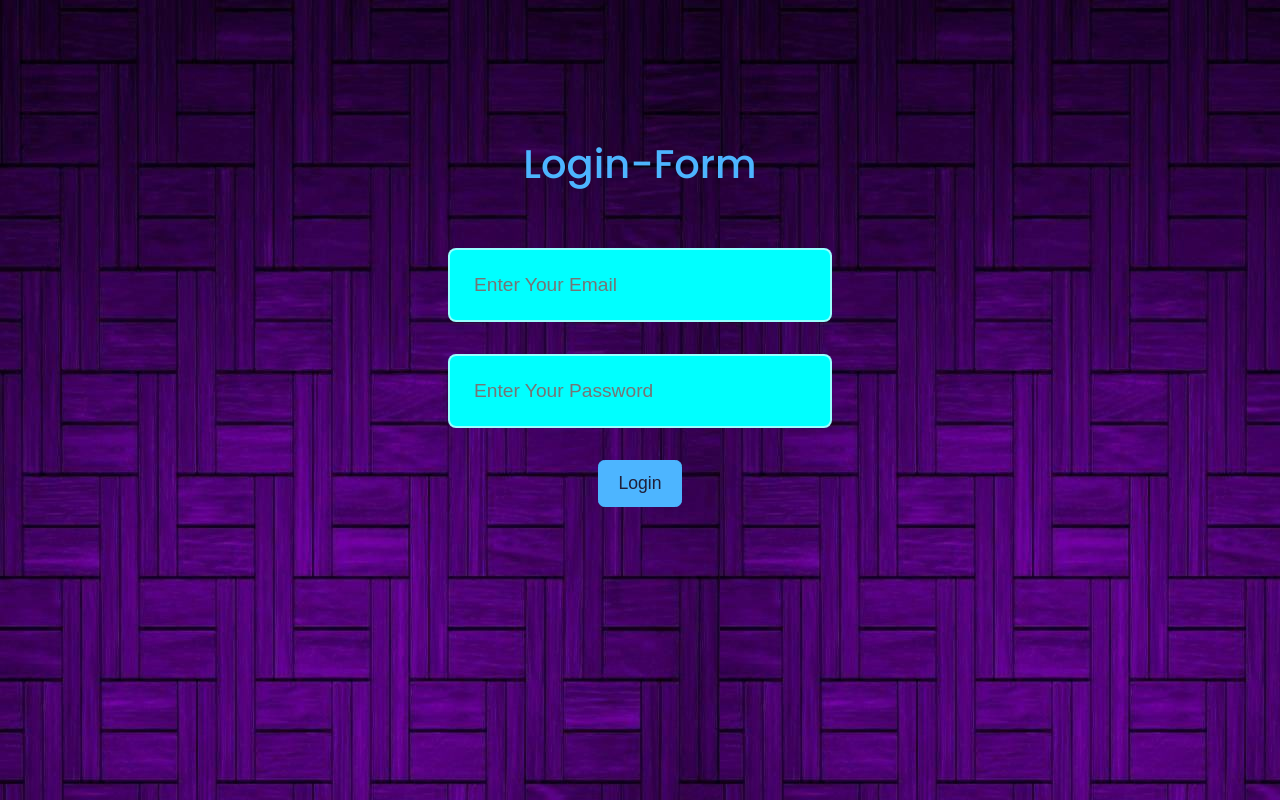
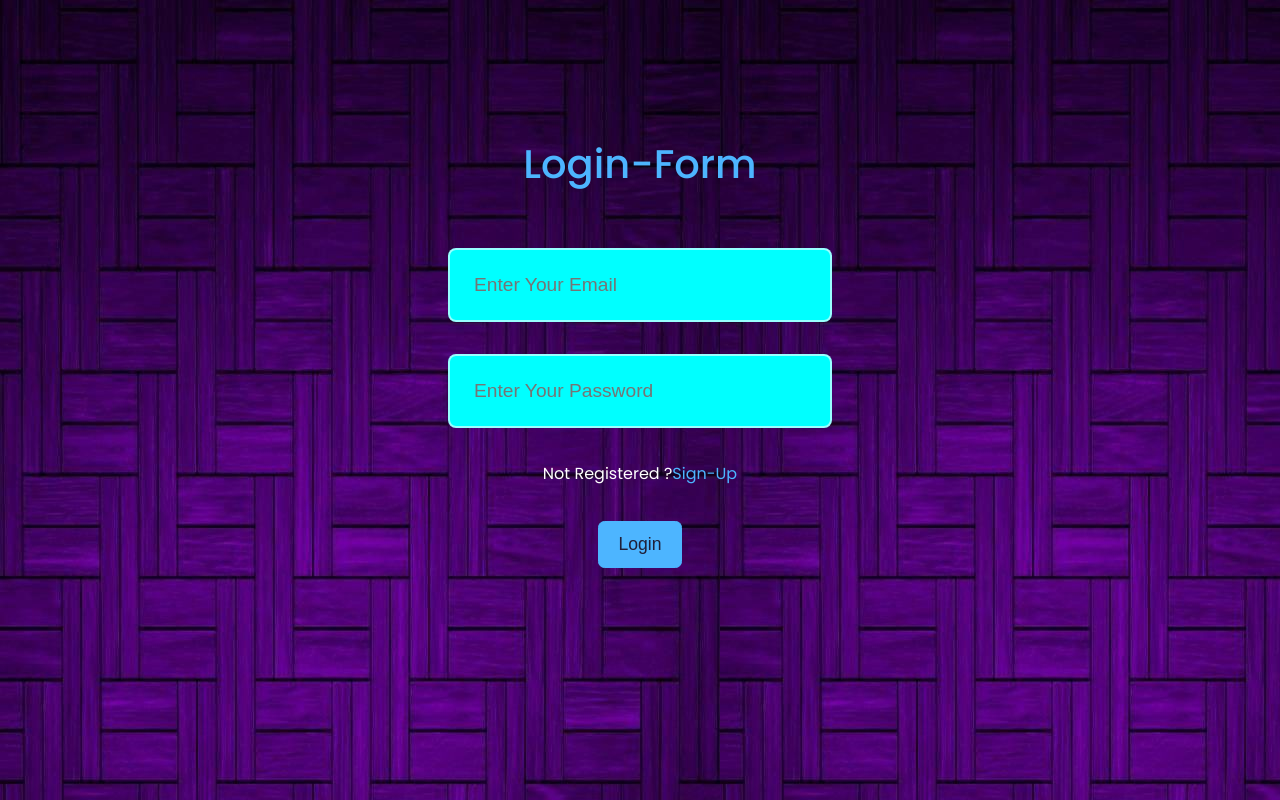
Before and after one commit to Sairam-Nulakani/react-portfolio-website, a React (Create React App) app: page /login in a window 1280 px wide. Built offline with nearby package versions, Linux system fonts and the light colour scheme.

Commit message:
added signup route to login page

```diff
--- a/src/components/Login/Login.jsx
+++ b/src/components/Login/Login.jsx
@@ -47,6 +47,9 @@ const Login = () => {
         {formik.touched.password && formik.errors.password && (
           <span>{formik.errors.password}</span>
         )}
+        <p>
+          Not Registered ?<Link to="/">Sign-Up</Link>
+        </p>
         <button className="btn btn-primary" type="submit">
           Login
         </button>
--- a/src/components/Login/Signup.jsx
+++ b/src/components/Login/Signup.jsx
@@ -111,9 +111,9 @@ const Signup = () => {
         {formik.touched.confirmPassword && formik.errors.confirmPassword && (
           <span>{formik.errors.confirmPassword}</span>
         )}
-        <span>
+        <p>
           Already Registered ? <Link to="/login">Sign-in</Link>
-        </span>
+        </p>
         <button className="btn btn-primary" type="submit">
           Sign up
         </button>
```
